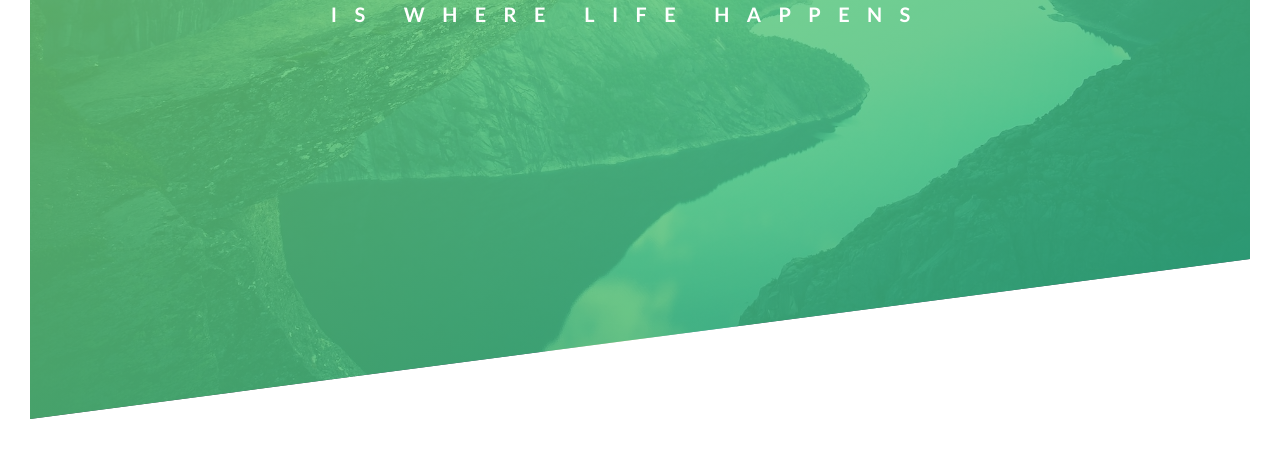
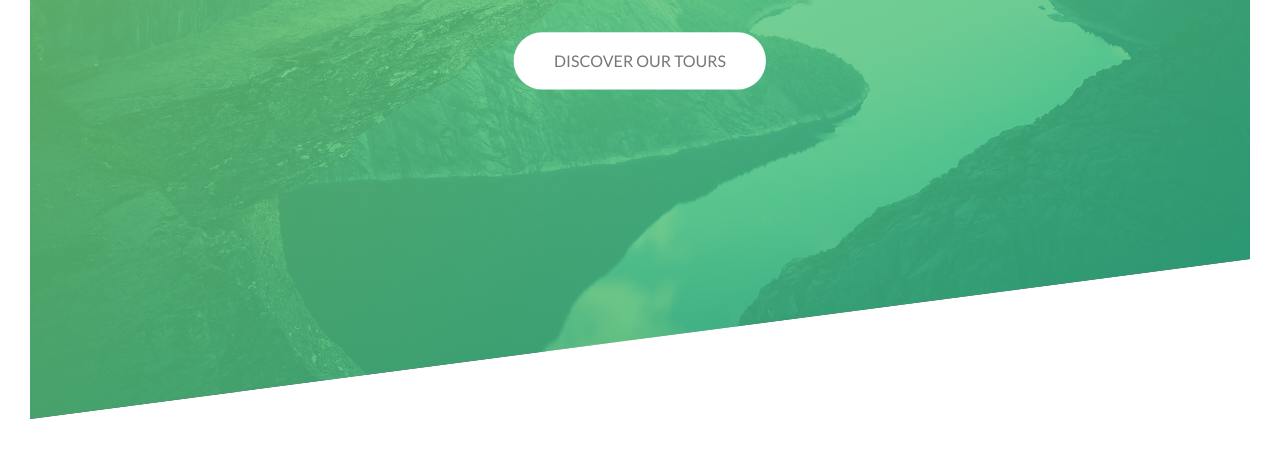
Before and after one commit to Moosees/natours, a plain HTML site: page index.html in a window 1280 px wide. Shown: the part 371-820 px from the top of the page. Drawn offline with Linux system fonts and the light colour scheme.

Commit message:
Added animations for hero button

```diff
--- a/css/style.css
+++ b/css/style.css
@@ -56,6 +56,8 @@ body {
     top: 40%;
     left: 50%;
     transform: translate(-50%, -50%);
+    /* centers the button that is inline-block */
+    text-align: center;
 }
 
 .heading-primary {
@@ -63,6 +65,8 @@ body {
     text-transform: uppercase;
     /* fix for shaky animations, needs more research */
     backface-visibility: hidden;
+    /* gives space between h1 and button */
+    margin-bottom: 60px;
 }
 
 .heading-primary--main {
@@ -116,3 +120,81 @@ body {
         transform: translateX(0);
     }
 }
+
+@keyframes moveInBottom {
+    0% {
+        opacity: 0;
+        transform: translateY(40px);
+    }
+    100% {
+        opacity: 1;
+        transform: translateX(0);
+    }
+}
+
+/* :link pseudo class adds the special link state (not visited),
+:visited in the same declaration to not change anything when visited */
+.btn:link,
+.brn:visited {
+    text-transform: uppercase;
+    text-decoration: none;
+    /* first top and bottom, second left and right */
+    padding: 15px 40px;
+    display: inline-block;
+    /* round edges */
+    border-radius: 100px;
+    transition: all 0.2s;
+    /* set to relative so the ::after have something to relate to */
+    position: relative;
+    backface-visibility: hidden;
+}
+
+/* hover pseudo class shows when mouse is over the element */
+.btn:hover {
+    transform: translateY(-3px);
+    /* x-offset, y-offset, blur, color */
+    box-shadow: 0 10px 20px rgba(0, 0, 0, 0.2);
+}
+
+/* active pseudo class is used when the element is clicked */
+.btn:active {
+    transform: translateY(-1px);
+    box-shadow: 0 5px 10px rgba(0, 0, 0, 0.2);
+}
+
+/* after creates a pseudo element that is (the last) child of the element */
+.btn::after {
+    /* we need to specify content and display on ::after pseudo elements or they won't show up */
+    content: "";
+    display: inline-block;
+    height: 100%;
+    width: 100%;
+    border-radius: 100px;
+    position: absolute;
+    top: 0;
+    left: 0;
+    /* moves ::after behind the parent */
+    z-index: -1;
+    transition: all 0.4s;
+}
+
+/* hover and after can be combined */
+.btn:hover::after {
+    transform: scaleX(1.4) scaleY(1.6);
+    opacity: 0;
+}
+
+.btn--white {
+    background-color: #fff;
+    color: #777;
+}
+
+.btn--white::after {
+    background-color: #fff;
+}
+
+.btn-move-in-bottom {
+    animation: moveInBottom 0.5s 0.5s ease-out;
+    /* will apply the 0% animation properties at page load */
+    animation-fill-mode: backwards;
+}
--- a/index.html
+++ b/index.html
@@ -27,6 +27,7 @@
                 <span class="heading-primary--main">Outdoors</span>
                 <span class="heading-primary--sub">is where life happens</span>
             </h1>
+            <a class="btn btn--white btn-move-in-bottom" href="#">Discover our tours</a>
         </div>
     </header>
 </body>
```
